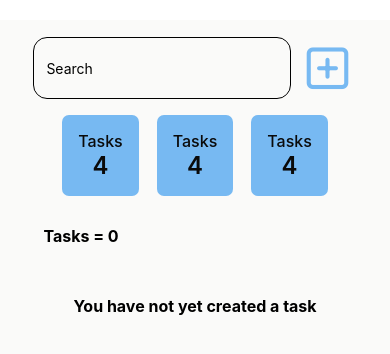
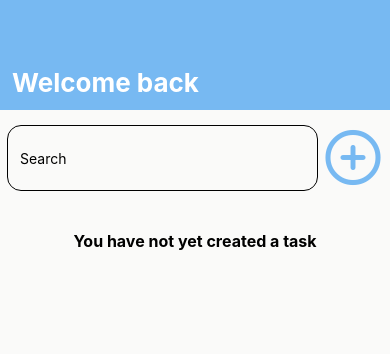
Before and after one commit to DaviBispo16/checklist-pro-app, a React Native app: screen / in a window 390 px wide. Shown: the top 354 px of the page. Built offline with nearby package versions, Linux system fonts and the light colour scheme.

Commit message:
fix: changing task status bar component, with added greetings

```diff
--- a/App.tsx
+++ b/App.tsx
@@ -15,10 +15,6 @@ export default function App() {
 const styles = StyleSheet.create({
   container: {
     flex: 1,
-    backgroundColor: '#FAFAF9',
-    alignItems: 'center',
-    justifyContent: 'flex-start',
-    padding: 16,
-    marginTop: 20
+    backgroundColor: '#FAFAF9'
   },
 });
--- a/source/components/InputAddTask/index.tsx
+++ b/source/components/InputAddTask/index.tsx
@@ -1,5 +1,6 @@
 import {Feather} from '@expo/vector-icons'
-import {InputContainer, InputText, InputButtom} from './styles'
+import {InputContainer, InputText, InputButtom, Input} from './styles'
+import { View } from 'react-native'
 
 export function InputAddTask({onChangeText, value, handleTaskAdd}) {
     return(
@@ -7,7 +8,7 @@ export function InputAddTask({onChangeText, value, handleTaskAdd}) {
             <InputText placeholder='Search' placeholderTextColor='black' keyboardType='default'
             onChangeText={onChangeText} value={value}/>
             <InputButtom onPress={handleTaskAdd}>
-                <Feather name='plus-square' size={50} color='#77B9F2'></Feather>
+                <Feather name='plus-circle' size={60} color='#77B9F2'></Feather>
             </InputButtom>
         </InputContainer>
     )
--- a/source/components/InputAddTask/styles.ts
+++ b/source/components/InputAddTask/styles.ts
@@ -1,15 +1,16 @@
 import styled from 'styled-components/native';
 
 export const InputContainer = styled.View`
-    background-color: "#000";
-    padding-top: 1px;
+    padding-top: 15px;
+    padding: 15px 7px 0px 7px;
     width: 100%;
     border-radius: 16px;
     flex-direction: row;
+    gap: 5px
 `;
 
 export const InputText = styled.TextInput`
-    background-color: '#000';
+    background-color: #FAFAF9;
     flex: 1;
     padding: 12px;
     border-radius: 14px;
@@ -17,9 +18,8 @@ export const InputText = styled.TextInput`
 `;
 
 export const InputButtom = styled.TouchableOpacity`
-    background-color: '#77B9F2';
-    margin: 4px;
-    padding-left: 8px;
+    margin: 0px;
+    padding-left: 0px;
     align-items: center;
     border-radius: 16px;
 `;
--- a/source/components/Main/index.tsx
+++ b/source/components/Main/index.tsx
@@ -31,8 +31,8 @@ export function Main() {
 
       return (
             <SafeAreaView>
+                <TaskStatusBar taskCount={taskCount}/>
                 <InputAddTask onChangeText={setTaskText} value={taskTask} handleTaskAdd={handleTaskAdd}/>
-                <TaskStatusBar taskCount={taskCount}/>
                 <FlatList data={tasks} keyExtractor={(item, index) => index.toString()}
                 renderItem={({item}) => (<Task/>)}
                 ListEmptyComponent={() => {
--- a/source/components/Task/index.tsx
+++ b/source/components/Task/index.tsx
@@ -9,7 +9,7 @@ export function Task() {
             <TaskText>Task</TaskText>
 
             <TaskDelete>
-                <Feather name='trash-2' size={26} color='#0A0A0A'> </Feather>
+                <Feather name='file-minus' size={26} color='#0A0A0A'> </Feather>
             </TaskDelete>
             </Buttom>
         </Container>
--- a/source/components/Task/styles.ts
+++ b/source/components/Task/styles.ts
@@ -33,7 +33,6 @@ export const TaskDone = styled.TouchableOpacity`
 export const TaskDelete = styled.TouchableOpacity`
     width: 48px;
     height: 48px;
-    background-color: #F22929;
     justify-content: center;
     align-items: center;
     padding-left: 8px;
--- a/source/components/TaskStatusBar/index.tsx
+++ b/source/components/TaskStatusBar/index.tsx
@@ -1,26 +1,12 @@
-import {Container, Card, CardTitle, CardValue, TaskCountContainer, TaskCountText} from './styles'
+import {Container, Card, CardTitle, CardValue, TaskCountContainer, TaskCountText, GreentingsContainer, GreetingsText} from './styles'
 import { View } from 'react-native'
 
 export function TaskStatusBar({taskCount}) {
     return(
-        <View>
-            <Container>
-                <Card>
-                    <CardTitle>Tasks</CardTitle>
-                    <CardValue>4</CardValue>
-                </Card>
-                <Card>
-                    <CardTitle>Tasks</CardTitle>
-                    <CardValue>4</CardValue>
-                </Card>
-                <Card>
-                    <CardTitle>Tasks</CardTitle>
-                    <CardValue>4</CardValue>
-                </Card>
-            </Container>
-            <TaskCountContainer>
-                <TaskCountText>Tasks = {taskCount}</TaskCountText>
-            </TaskCountContainer>
-        </View>
+        <Container>
+            <GreentingsContainer>
+                <GreetingsText>Welcome back</GreetingsText>
+            </GreentingsContainer>
+        </Container>
     )
 }
--- a/source/components/TaskStatusBar/styles.ts
+++ b/source/components/TaskStatusBar/styles.ts
@@ -1,11 +1,20 @@
 import styled from 'styled-components/native';
 
 export const Container = styled.View`
-    flex-direction: row;
-    padding-top: 6px;
-    gap: 18px;
-    align-items: center;
-    justify-content: center;
+    width: 100%;
+    height: 110px;
+    background-color: #77B9F2;
+    justify-content: flex-end;
+    padding: 12px;
+`
+
+export const GreentingsContainer = styled.View`
+    align-items: flex-start;
+`
+export const GreetingsText = styled.Text`
+    color: #fff;
+    font-size: 26px;
+    font-weight: bold;
 `
 
 export const Card = styled.View`
```
